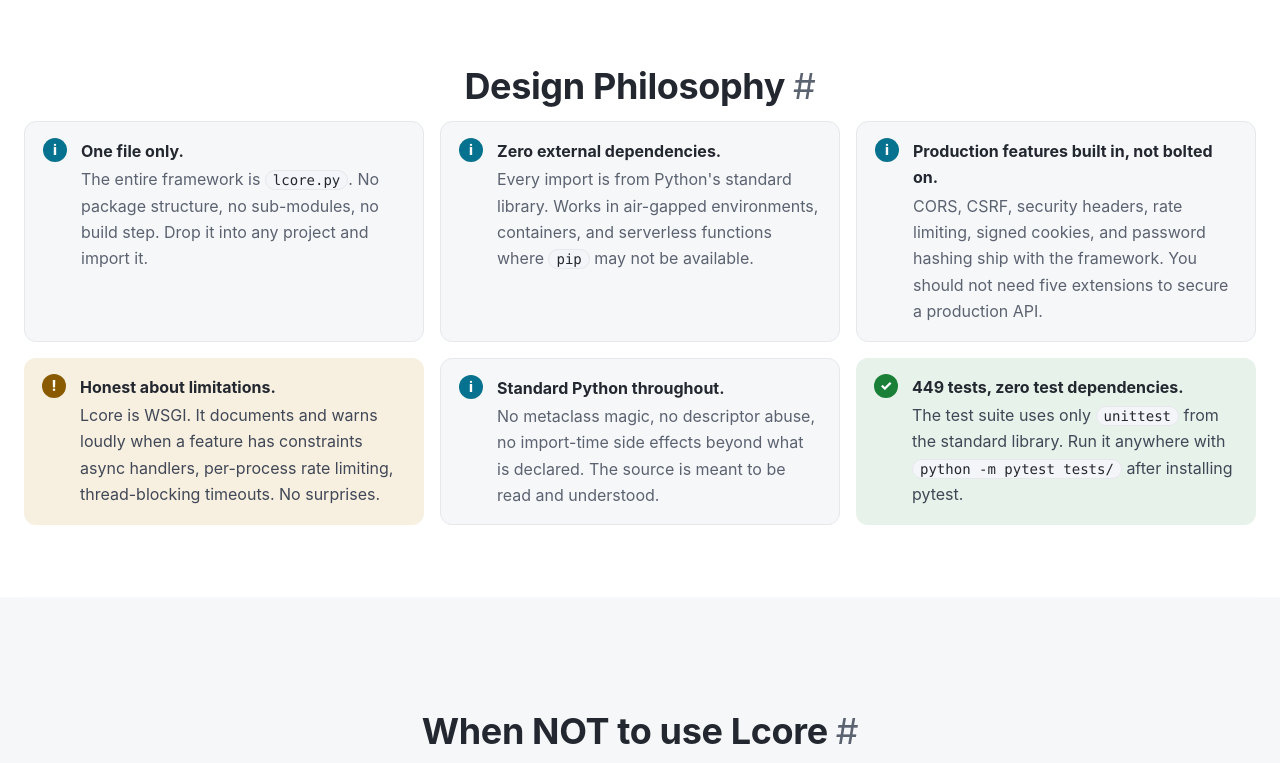
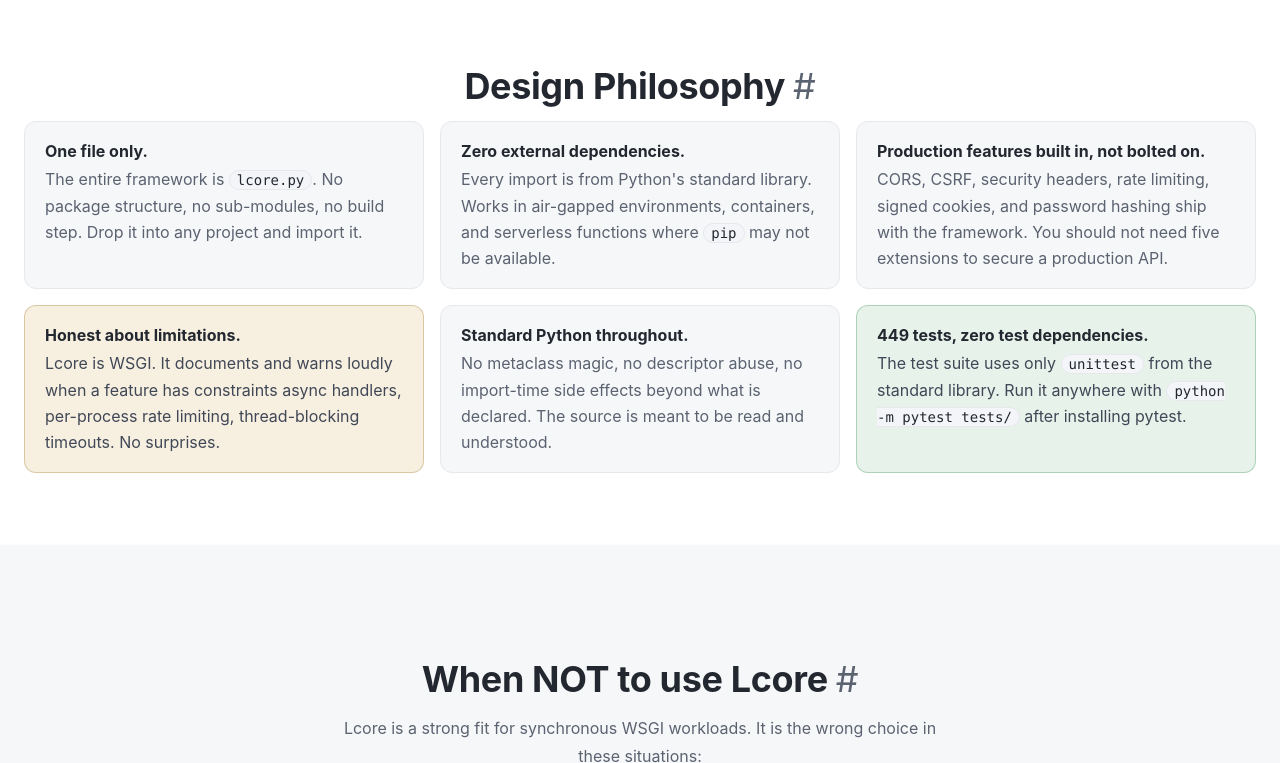
Before and after one commit to Lusan-sapkota/lcore, a plain HTML site: page docs/index.html in a window 1280 px wide. Shown: the part 4680-5443 px from the top of the page. Drawn offline with Linux system fonts and the light colour scheme.

Commit message:
Drop callout icons and tint callouts with a subtle coloured border instead.

```diff
--- a/docs/assets/style.css
+++ b/docs/assets/style.css
@@ -235,22 +235,18 @@ pre code { background: none; border: 0; padding: 0; color: var(--text); font-siz
 
 /* ── Callouts ── */
 .info-box {
-  --c: var(--accent); --c-bg: var(--accent-bg); --icon: 'i';
-  position: relative; margin: 0 0 20px; padding: 16px 20px 16px 56px;
-  border-radius: var(--radius); background: var(--c-bg); color: var(--text-muted); max-width: 100%;
-}
-.info-box::before {
-  content: var(--icon); position: absolute; left: 18px; top: 16px; width: 24px; height: 24px; border-radius: 50%;
-  background: var(--c); color: var(--on-accent); font-size: 14px; font-weight: 800; line-height: 24px; text-align: center;
+  --c: var(--accent); --c-bg: var(--accent-bg);
+  margin: 0 0 20px; padding: 16px 20px; max-width: 100%;
+  border: 1px solid color-mix(in srgb, var(--c) 28%, transparent); border-radius: var(--radius);
+  background: var(--c-bg); color: var(--text-muted);
 }
 .info-box > strong:first-child { display: block; color: var(--text); font-size: 16px; margin-bottom: 2px; }
 .info-box p { margin: 6px 0 0; max-width: none; }
 .info-box strong { color: var(--text); }
 .info-box ul, .info-box ol { margin: 8px 0 0; }
-.info-box.tip { --c: var(--green); --c-bg: var(--green-bg); --icon: '✓'; }
-.info-box.warning { --c: var(--orange); --c-bg: var(--orange-bg); --icon: '!'; }
-.info-box.danger { --c: var(--red); --c-bg: var(--red-bg); --icon: '!'; }
-:root[data-theme="light"] .info-box::before { color: #fff; }
+.info-box.tip { --c: var(--green); --c-bg: var(--green-bg);  }
+.info-box.warning { --c: var(--orange); --c-bg: var(--orange-bg);  }
+.info-box.danger { --c: var(--red); --c-bg: var(--red-bg);  }
 .info-box a { text-decoration: underline; }
 .info-grid { display: grid; grid-template-columns: repeat(auto-fit, minmax(300px, 1fr)); gap: 16px; }
 .info-grid .info-box { margin: 0; }
@@ -318,11 +314,8 @@ pre code { background: none; border: 0; padding: 0; color: var(--text); font-siz
 .section-centered { max-width: 900px; margin: 0 auto 48px; text-align: center; }
 .section-centered h2 { font-size: clamp(26px, 4vw, 36px); border: 0; padding: 0; margin: 0 0 20px; }
 .section-centered .code-block, .section-centered pre { text-align: left; }
-.index-page .info-box { background: var(--bg-card); border: 1px solid var(--border-light); }
-.index-page .info-box.tip { background: var(--green-bg); border-color: transparent; }
-.index-page .info-box.warning { background: var(--orange-bg); border-color: transparent; }
-.index-page .features:nth-child(even) .info-box { background: var(--bg); }
-.index-page .info-box.tip, .index-page .info-box.warning, .index-page .info-box.danger { border: 0; }
+.index-page .info-box.note { background: var(--bg-card); border-color: var(--border-light); }
+.index-page .features:nth-child(even) .info-box.note { background: var(--bg); }
 
 /* ── Performance ── */
 .perf-subtitle, .comparison-subtitle { font-size: 16px; color: var(--text-muted); margin-bottom: 28px; }
@@ -433,8 +426,7 @@ pre code { background: none; border: 0; padding: 0; color: var(--text); font-siz
   .search-btn span { font-size: 14px; }
   .btn { width: 100%; max-width: 320px; }
   .info-grid { grid-template-columns: 1fr; }
-  .info-box { padding: 14px 16px 14px 50px; }
-  .info-box::before { left: 14px; top: 14px; }
+  .info-box { padding: 14px 16px; }
 
   .perf-value { width: 64px; font-size: 12px; }
   .api-sig { margin-left: 0; width: 100%; }
```
